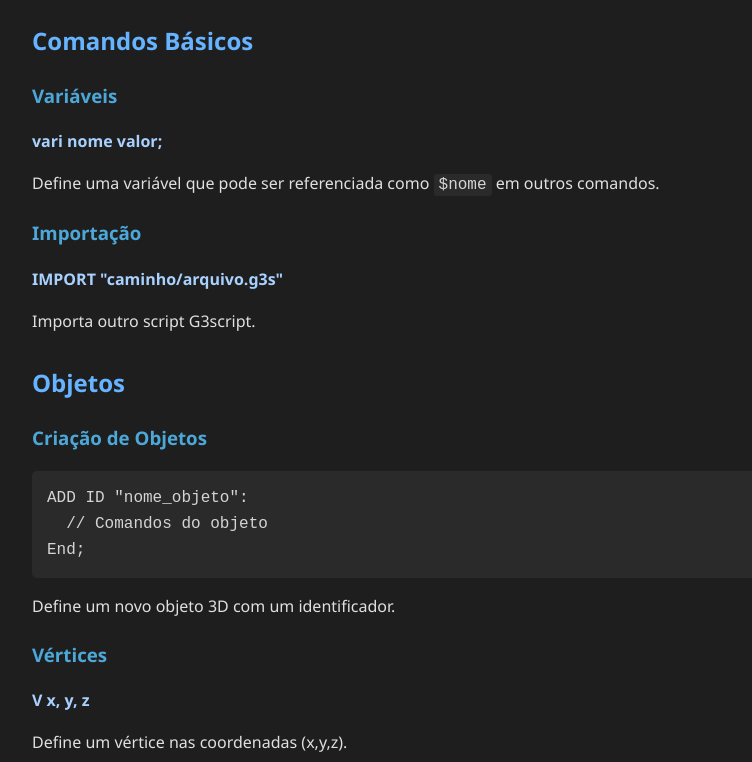
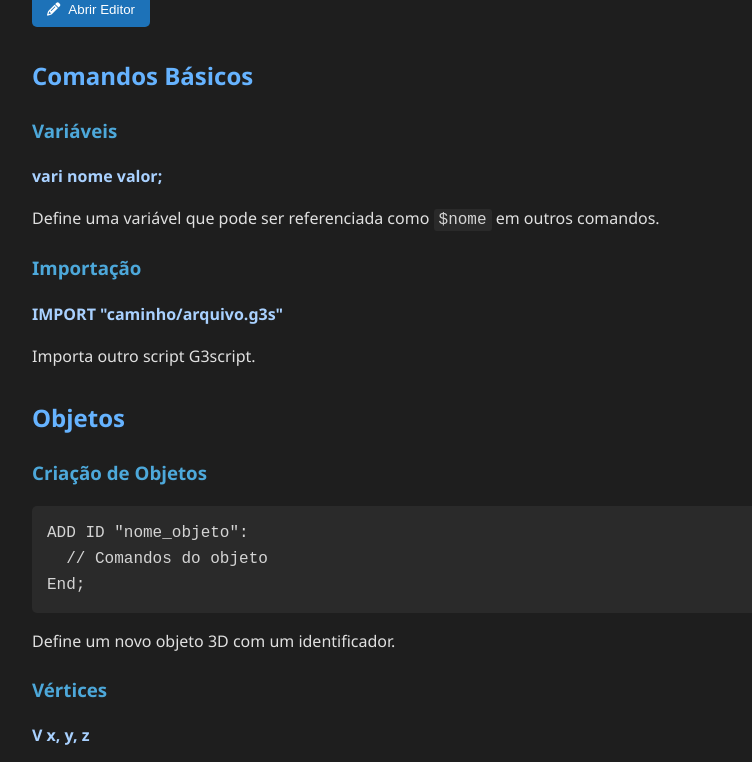
Before and after one commit to Dogshihtzuamora/G3Script, a plain HTML site: page index.html in a window 1280 px wide. Shown: the part 236-998 px from the top of the page, without its empty margins (208-960 px from the left). Drawn offline with Linux system fonts and the light colour scheme.

Commit message:
Update index.html

```diff
--- a/index.html
+++ b/index.html
@@ -74,6 +74,12 @@
     Ver no GitHub
   </button>
 </a>
+    <a href="https://g3script.netlify.app/editor/" target="_blank" style="text-decoration: none;">
+  <button style="background-color: #1d72b8; color: white; border: none; padding: 10px 15px; border-radius: 5px; cursor: pointer; display: flex; align-items: center; gap: 8px;">
+    <i class="fas fa-pencil-alt"></i>
+    Abrir Editor
+  </button>
+    </a>
     <h2>Comandos Básicos</h2>
 
     <h3>Variáveis</h3>
```
